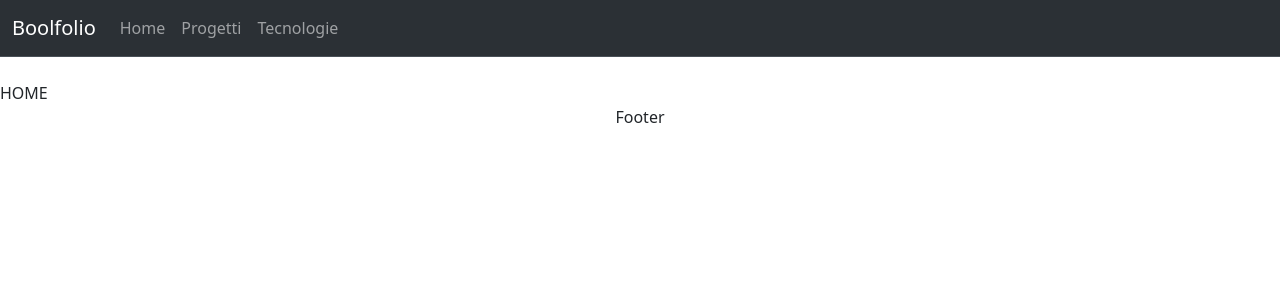
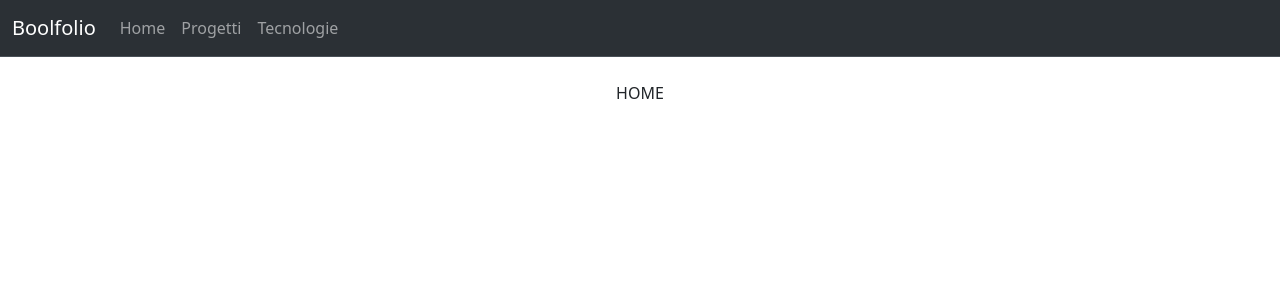
Before and after one commit to LucaBeltrami10/vite-boolfolio, a Vue app: page / in a window 1280 px wide. Shown: the top 300 px of the page. Built offline with nearby package versions, Linux system fonts and the light colour scheme.

Commit message:
modified components style

```diff
--- a/src/components/AppFooter.vue
+++ b/src/components/AppFooter.vue
@@ -1,7 +1,6 @@
 <template>
     <footer>
-        <div class="mb-3 text-center">
-            Footer
+        <div class="mb-3 mt-3 text-center">
         </div>
     </footer>
 </template>
--- a/src/pages/HomePage.vue
+++ b/src/pages/HomePage.vue
@@ -1,5 +1,5 @@
 <template>
-    <div>
+    <div class="text-center">
         HOME
     </div>
 </template>
--- a/src/pages/TechnologiesList.vue
+++ b/src/pages/TechnologiesList.vue
@@ -1,5 +1,5 @@
 <template>
-    <div>
+    <div class="text-center">
         Technologies
     </div>
 </template>
```
